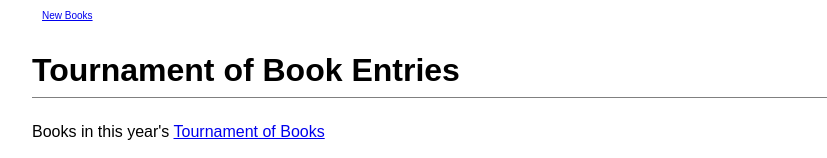
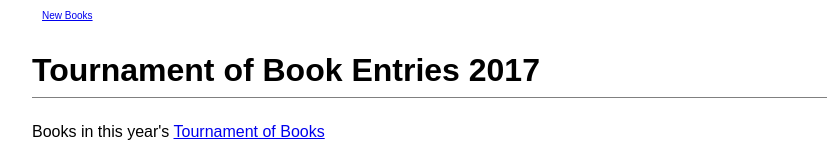
Before and after one commit to katebron/class_merge_demo, a plain HTML site: page index.html in a window 1280 px wide. Shown: the top 158 px of the page, without its empty margins (96-923 px from the left). Drawn offline with Linux system fonts and the light colour scheme.

Commit message:
specify heading

```diff
--- a/index.html
+++ b/index.html
@@ -10,7 +10,7 @@
 	</head>
 	<body>
 		<div id="nav"> <a href="index.html">New Books</a></div>
-		<h1 id="header">Tournament of Book Entries</h1>
+		<h1 id="header">Tournament of Book Entries 2017</h1>
 		<div id="main">
     <p>Books in this year's <a href="https://themorningnews.org/tob/">Tournament of Books</a></p>
 		<ul class="books">
```
